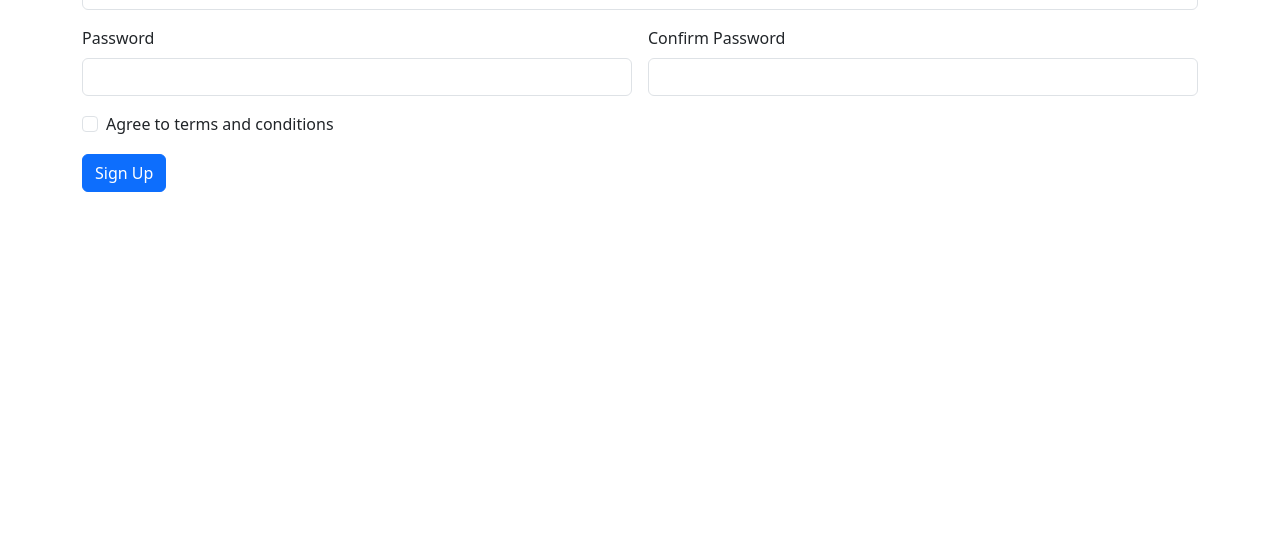
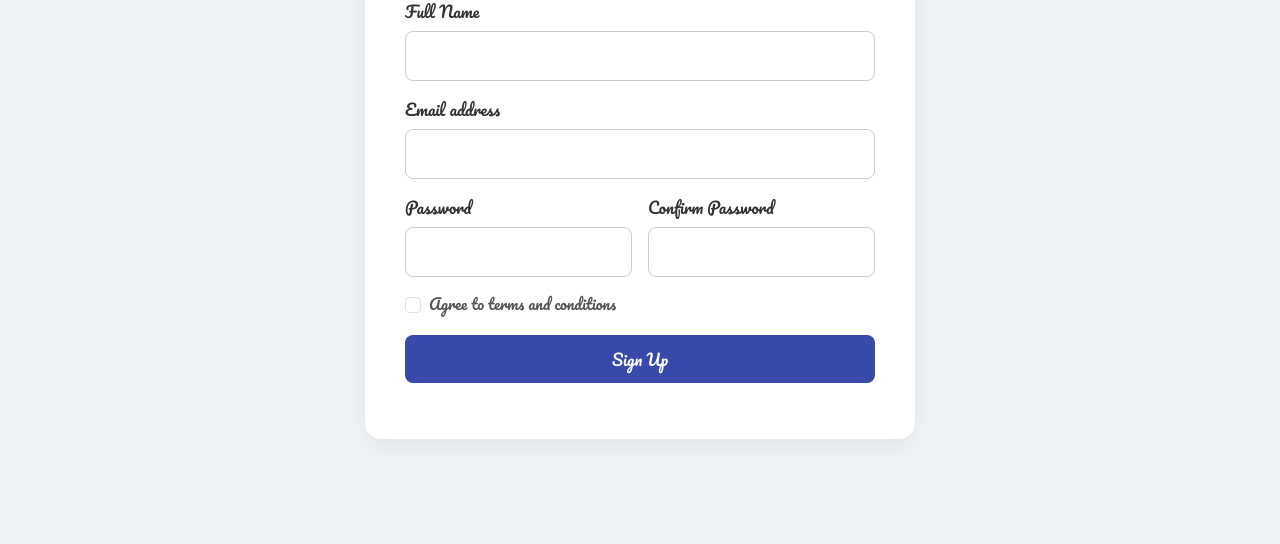
Before and after one commit to Nafiya-msn/entri_module2, a plain HTML site: page index.html in a window 1280 px wide. Shown: the part 256-800 px from the top of the page. Drawn offline with nearby package versions, Linux system fonts and the light colour scheme.

Commit message:
Initial commit

```diff
--- a/index.html
+++ b/index.html
@@ -4,7 +4,11 @@
   <meta name="viewport" content="width=device-width, initial-scale=1.0">
   <title>Sign Up Form</title>
   <link href="https://cdn.jsdelivr.net/npm/bootstrap@5.3.0/dist/css/bootstrap.min.css" rel="stylesheet">
-  <link rel="stylesheet" href="css/styles.css">
+  <link rel="stylesheet" href="style.css">
+<link rel="preconnect" href="https://fonts.googleapis.com">
+<link rel="preconnect" href="https://fonts.gstatic.com" crossorigin>
+<link href="https://fonts.googleapis.com/css2?family=Pacifico&display=swap" rel="stylesheet">
+
 </head>
 <body>
   <div class="container mt-5">
--- a/style.css
+++ b/style.css
@@ -1,11 +1,69 @@
+/* styles.css */
 body {
-  background-color: #f8f9fa;
+  background-color: #f0f2f5;
+  font-family: "Pacifico", cursive;
+  font-weight: 400;
+  font-style: normal;
+  display: flex;
+  justify-content: center;
+  align-items: center;
+  min-height: 100vh;
 }
 
 .container {
-  max-width: 600px;
-  background: white;
-  padding: 30px;
+  background-color: #ffffff;
+  padding: 2.5rem;
+  border-radius: 1rem;
+  box-shadow: 0 10px 25px rgba(0, 0, 0, 0.05);
+  width: 100%;
+  max-width: 550px;
+}
+
+h2 {
+  text-align: center;
+  font-weight: 600;
+  color: #1a237e;
+  margin-bottom: 1.5rem;
+}
+
+.form-label {
+  font-weight: 500;
+  color: #333;
+}
+
+.form-control {
+  padding: 0.75rem;
   border-radius: 8px;
-  box-shadow: 0 0 10px rgba(0,0,0,0.1);
+  border: 1px solid #ccc;
+  transition: all 0.2s ease-in-out;
 }
+
+.form-control:focus {
+  border-color: #3949ab;
+  box-shadow: 0 0 0 2px rgba(57, 73, 171, 0.15);
+}
+
+.form-check-label {
+  color: #555;
+  font-size: 0.95rem;
+}
+
+.form-check-input:checked {
+  background-color: #3949ab;
+  border-color: #3949ab;
+}
+
+.btn-primary {
+  background-color: #3949ab;
+  border: none;
+  padding: 0.75rem;
+  border-radius: 8px;
+  font-weight: 500;
+  width: 100%;
+  transition: background-color 0.3s ease;
+}
+
+.invalid-feedback {
+  font-size: 0.875rem;
+  color: #c62828;
+}
```
